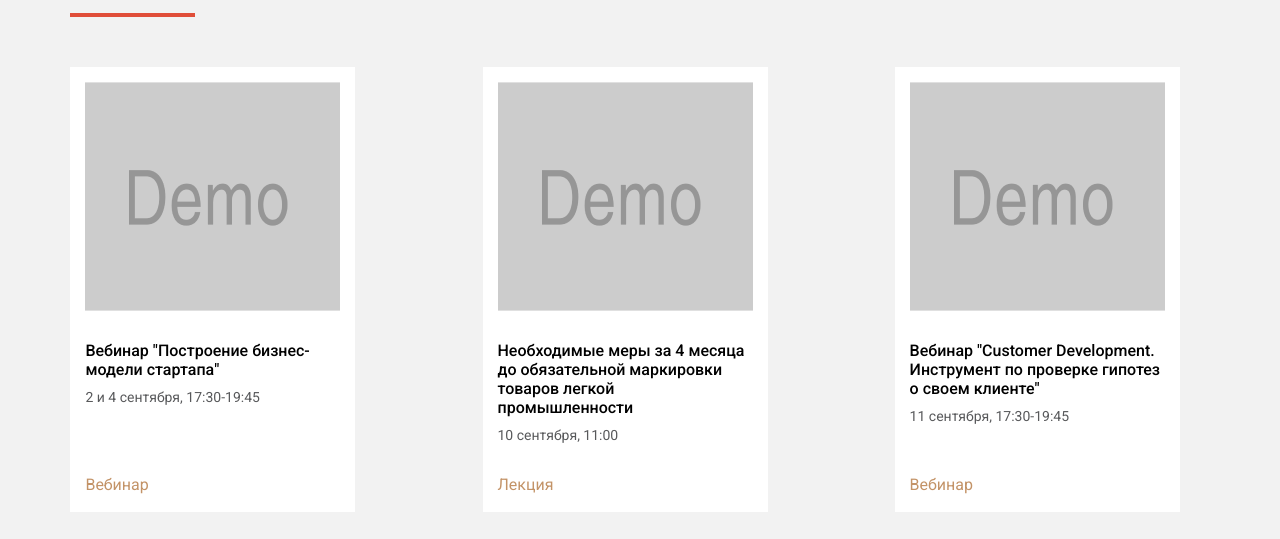
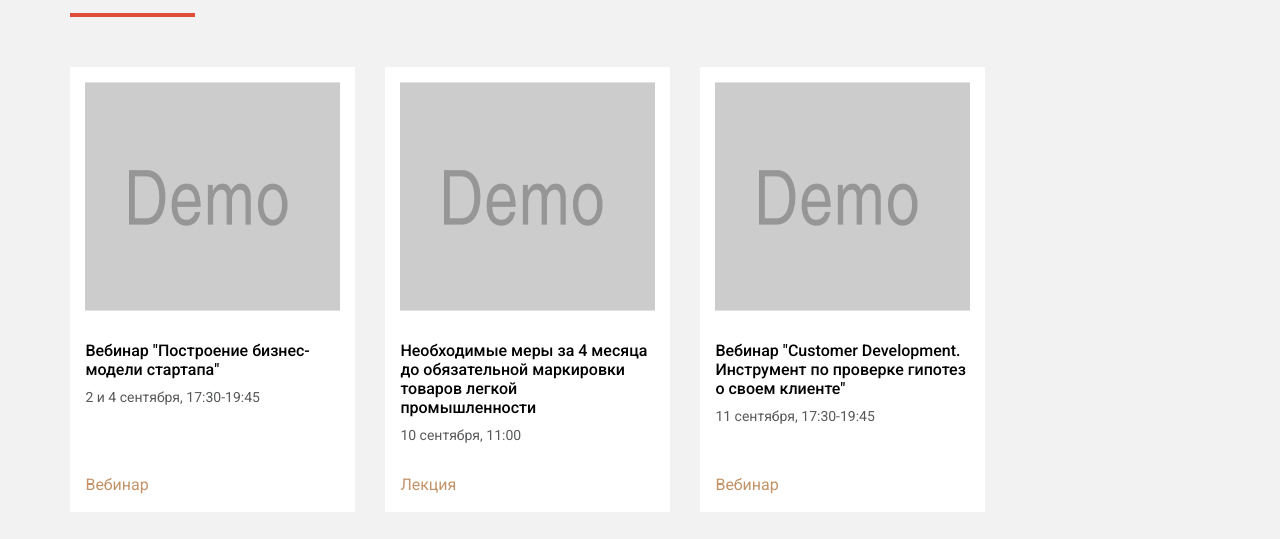
Before and after one commit to maria-kovalenko/test_dieztech, a website: page app/index.html in a window 1280 px wide. Shown: the part 254-793 px from the top of the page. Drawn offline with nearby package versions, Linux system fonts and the light colour scheme.

Commit message:
адаптив карточек

```diff
--- a/app/styles/sass/style.scss
+++ b/app/styles/sass/style.scss
@@ -373,31 +373,42 @@ input[type="radio"].visually-hidden {
 }
 
 .events {
+}
+
+.events__wrapper {
+  margin-left: -15px;
+  margin-right: -15px;
+  margin-top: -30px;
+   display: flex;
+    flex-wrap: wrap;
 
 }
 
-.events__wrapper {
- display: flex;
-  flex-wrap: wrap;
-  justify-content: space-between;
-}
+// .events__wrapper::after {
+//   content: "";
+//   clear: both;
+//   display: block;
+// }
 
 .card {
   display: flex;
   flex-direction: column;
   max-width: 285px;
   min-height: 445px;
-  margin-bottom: 30px;
+  margin-right: 15px;
+  margin-left: 15px;
+  margin-top: 30px;
   padding: 15px;
   background-color: #fff;
 }
 
 .events__card {
-  margin-right: 30px;
+  // float: left;
+  // margin-right: 30px;
 
-  &:nth-child(4n) {
-    margin-right: 0;
-  }
+  // &:nth-child(4n) {
+  //   margin-right: 0;
+  // }
 }
 
 .events__card-image {
```
Also changed, not shown: app/index.html (+4 -4 lines), app/styles/css/style.css.
